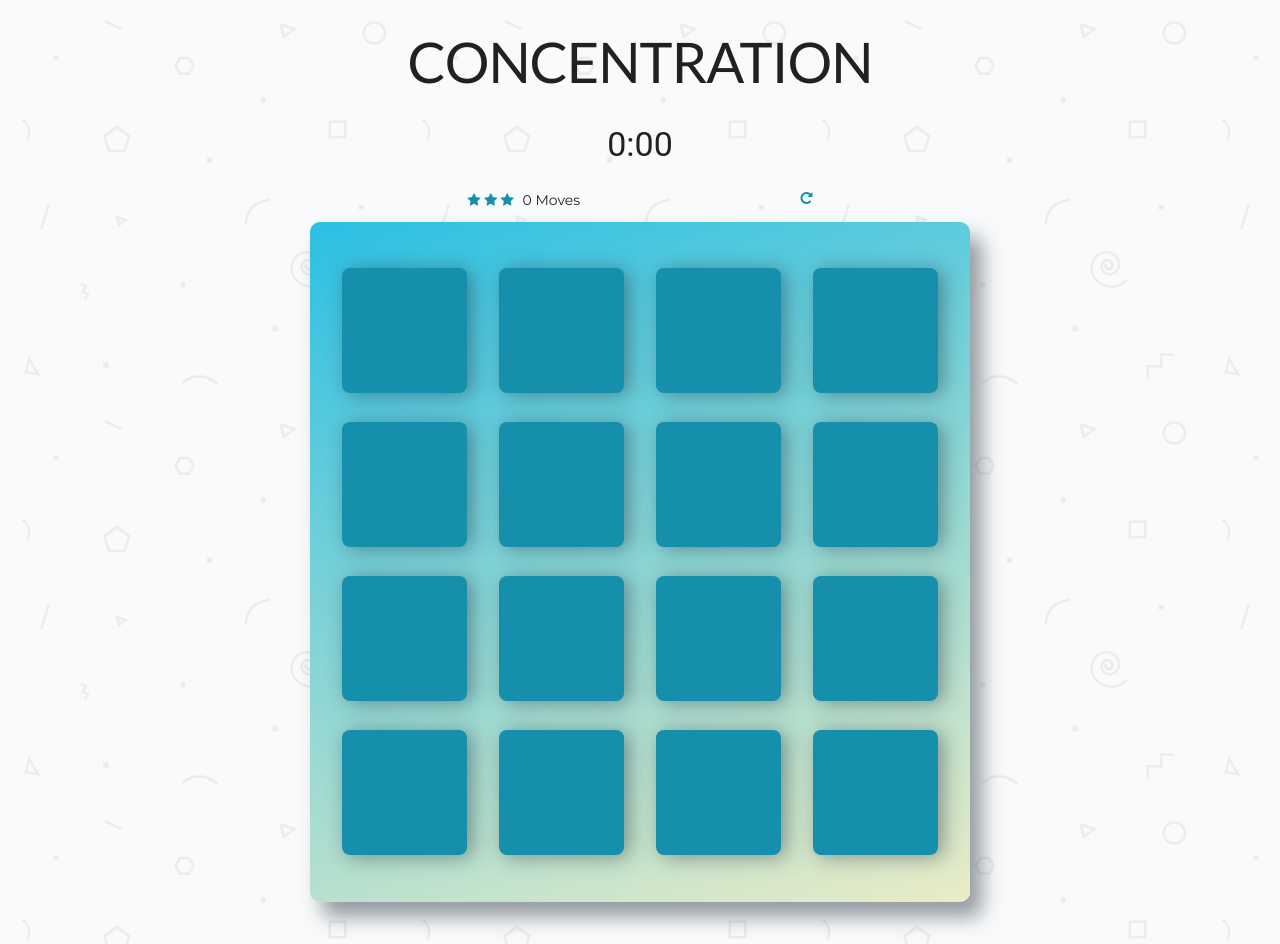
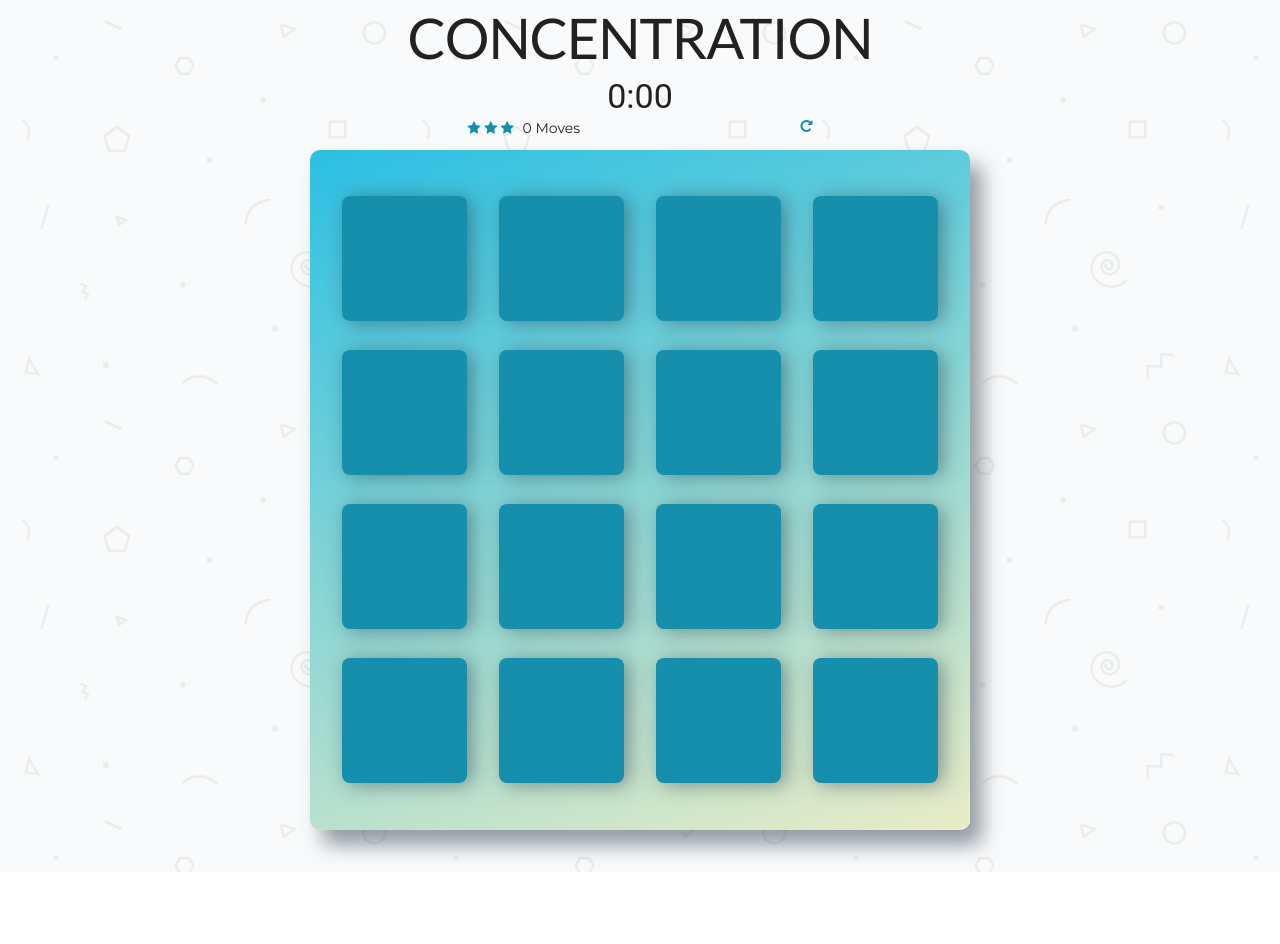
Before and after one commit to robert-s-hogan/Project-Memory-Game, a plain HTML site: page index.html in a window 1280 px wide. After the commit the page ends 872 px from the top, so only its background shows below. Drawn offline with nearby package versions, Linux system fonts and the light colour scheme.

Commit message:
Removed margins from HEADER

```diff
--- a/css/app.css
+++ b/css/app.css
@@ -31,6 +31,14 @@ body {
 h1 {
     font-family: 'Lato', sans-serif;
     font-weight: 300;
+}
+
+/*
+ *  Header Styling
+ */
+
+header, h1, h3 {
+    margin: 0;
 }
 
 /*
```
